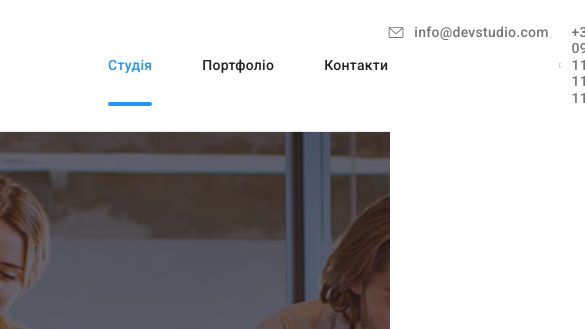
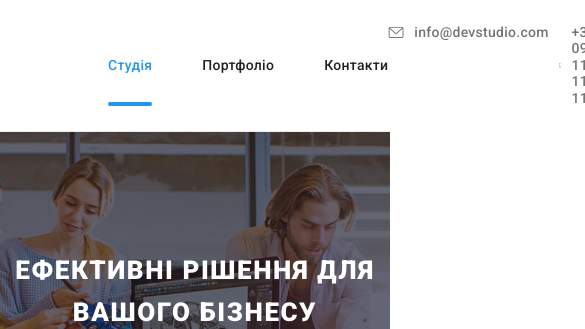
Before and after one commit to d3nik/Serediuk-Denys-IPZ-34, a plain HTML site: page index.html in a window 390 px wide. Shown: the top 329 px of the page, 585 px wide, since content can reach past the window. Drawn offline with Linux system fonts and the light colour scheme.

Commit message:
Patch 8.3 (mobile content/footer adaptation)
– adapted some main content for mobile devices;
– adapted footer elements for mobile devices;

```diff
--- a/scss/components/_footer.scss
+++ b/scss/components/_footer.scss
@@ -14,16 +14,34 @@
             flex-wrap: wrap;
             justify-content: center;
         }
+
+        @include mobile {
+            flex-wrap: wrap;
+            justify-content: center;
+            gap: 60px;
+        }
     }
 
     .footer-left-side {
         @include tablet {
             text-align: center;
         }
+
+        @include mobile {
+            text-align: center;
+        }
     }
 
     .footer-logo {
-        height: 28px;
+        @include tablet {
+            width: 134px;
+            height: 28px;
+        }
+
+        @include mobile {
+            width: 134px;
+            height: 28px;
+        }
     }
 
     .footer-contacts {
@@ -63,6 +81,10 @@
             text-transform: uppercase;
 
             @include tablet {
+                text-align: center;
+            }
+
+            @include mobile {
                 text-align: center;
             }
         }
@@ -110,21 +132,33 @@
             text-align: center;
             justify-content: center;
         }
+
+        @include mobile {
+            text-align: center;
+        }
     }
     .footer-email-form {
         display: flex;
         gap: 12px;
 
-        @include tablet{
+        @include tablet {
+            flex-direction: column;
+            align-items: center;
+        }
+
+        @include mobile {
             flex-direction: column;
             align-items: center;
         }
     }
     .email-form-label {
-        width: 358px;
         flex-grow: 1;
 
         @include tablet {
+            width: 450px;
+        }
+
+        @include mobile {
             width: 450px;
         }
 
--- a/scss/components/_header.scss
+++ b/scss/components/_header.scss
@@ -19,8 +19,15 @@
     }
 
     .header-logo {
-        width: 134px;
-        height: 28px;
+        @include tablet {
+            width: 134px;
+            height: 28px;
+        }
+
+        @include mobile {
+            width: 134px;
+            height: 28px;
+        }
     }
 
     .header-navigation-menu {
--- a/scss/components/main-page/_features.scss
+++ b/scss/components/main-page/_features.scss
@@ -9,7 +9,7 @@
         padding-bottom: 60px;
     }
 
-    @include tablet {
+    @include mobile {
         padding-top: 60px;
         padding-bottom: 60px;
     }
@@ -22,6 +22,11 @@
                 flex-wrap: wrap;
                 justify-content: center;
             }
+
+            @include mobile {
+                flex-wrap: wrap;
+                justify-content: center;
+            }
         }
     }
 
@@ -30,6 +35,10 @@
         font-weight: 700;
         line-height: 1.17;
         margin-bottom: 10px;
+
+        @include mobile {
+            text-align: center;
+        }
     }
 
     p {
@@ -38,6 +47,10 @@
         font-weight: 400;
         line-height: 1.71;
         color: $described-text-color;
+
+        @include mobile {
+            max-width: fit-content;
+        }
     }
 
     .features-icon{
@@ -49,5 +62,9 @@
         @include tablet {
             padding: 25px 142px 25px 142px;
         }
+
+        @include mobile {
+            padding: 25px 190px 25px 190px;
+        }
     }
 }
--- a/scss/components/main-page/_intro.scss
+++ b/scss/components/main-page/_intro.scss
@@ -16,6 +16,11 @@
             padding-top: 120px;
             padding-bottom: 120px;
         }
+
+        @include mobile {
+            padding-top: 118px;
+            padding-bottom: 118px;
+        }
     }
 
     h1 {
@@ -29,6 +34,13 @@
         color: $general-white-color;
 
         @include tablet {
+            max-width: 360px;
+            font-size: 26px;
+            line-height: 1.61;
+            letter-spacing: 0.06em;
+        }
+
+        @include mobile {
             max-width: 360px;
             font-size: 26px;
             line-height: 1.61;
--- a/scss/components/main-page/_regular-clients.scss
+++ b/scss/components/main-page/_regular-clients.scss
@@ -10,6 +10,11 @@
             padding-top: 60px;
             padding-bottom: 60px;
         }
+
+        @include mobile {
+            padding-top: 60px;
+            padding-bottom: 60px;
+        }
     }
 
     .regular-clients-list {
@@ -19,6 +24,10 @@
         gap: 30px;
 
         @include tablet {
+            flex-wrap: wrap;
+        }
+
+        @include mobile {
             flex-wrap: wrap;
         }
     }
@@ -35,6 +44,10 @@
             padding: 16px 59px 16px 59px;
         }
 
+        @include mobile {
+            padding: 16px 50px 16px 50px;
+        }
+
         color: rgba(175, 177, 184, 1);
         fill: currentColor;
         transition: color 250ms cubic-bezier(0.4, 0, 0.2, 1), border-color 250ms cubic-bezier(0.4, 0, 0.2, 1);
--- a/scss/components/main-page/_team-cards.scss
+++ b/scss/components/main-page/_team-cards.scss
@@ -7,6 +7,11 @@
         text-align: center;
 
         @include tablet {
+            padding-top: 60px;
+            padding-bottom: 60px;
+        }
+
+        @include mobile {
             padding-top: 60px;
             padding-bottom: 60px;
         }
@@ -22,6 +27,10 @@
         flex-wrap: wrap;
     }
 
+    @include mobile {
+        flex-wrap: wrap;
+    }
+
     .card {
         line-height: 1.17;
         margin: 0;
@@ -32,6 +41,11 @@
 
         img {
             margin-bottom: 30px;
+
+            @include mobile {
+                width: 100%;
+                height: 100%;
+            }
         }
 
         h3 {
--- a/scss/components/portfolio/_projects.scss
+++ b/scss/components/portfolio/_projects.scss
@@ -3,6 +3,11 @@
     padding-bottom: 94px;
 
     @include tablet {
+        padding-top: 60px;
+        padding-bottom: 60px;
+    }
+
+    @include mobile {
         padding-top: 60px;
         padding-bottom: 60px;
     }
@@ -13,12 +18,20 @@
     gap: 8px;
     margin-bottom: 50px;
 
+    @include mobile {
+        justify-content: start;
+        flex-wrap: wrap;
+        row-gap: 15px;
+        margin-bottom: 40px;
+    }
+
     button {
         cursor: pointer;
         font-family: "Roboto", sans-serif;
         font-size: 16px;
         font-weight: 500;
         line-height: 1.62;
+        letter-spacing: 0.03em;
         border: none;
         border-radius: 4px;
         padding: 6px 22px 6px 22px;
@@ -40,6 +53,12 @@
     flex-wrap: wrap;
     gap: 30px;
 
+    @include mobile {
+        flex-wrap: nowrap;
+        flex-direction: column;
+        row-gap: 30px;
+    }
+
     .card{
         max-width: 370px;
         text-align: start;
@@ -52,6 +71,10 @@
 
         @include tablet {
             max-width: 354px;
+        }
+
+        @include mobile {
+            max-width: 450px;
         }
 
         figcaption{
```
Also changed, not shown: scss/main.css, 1 other file.
